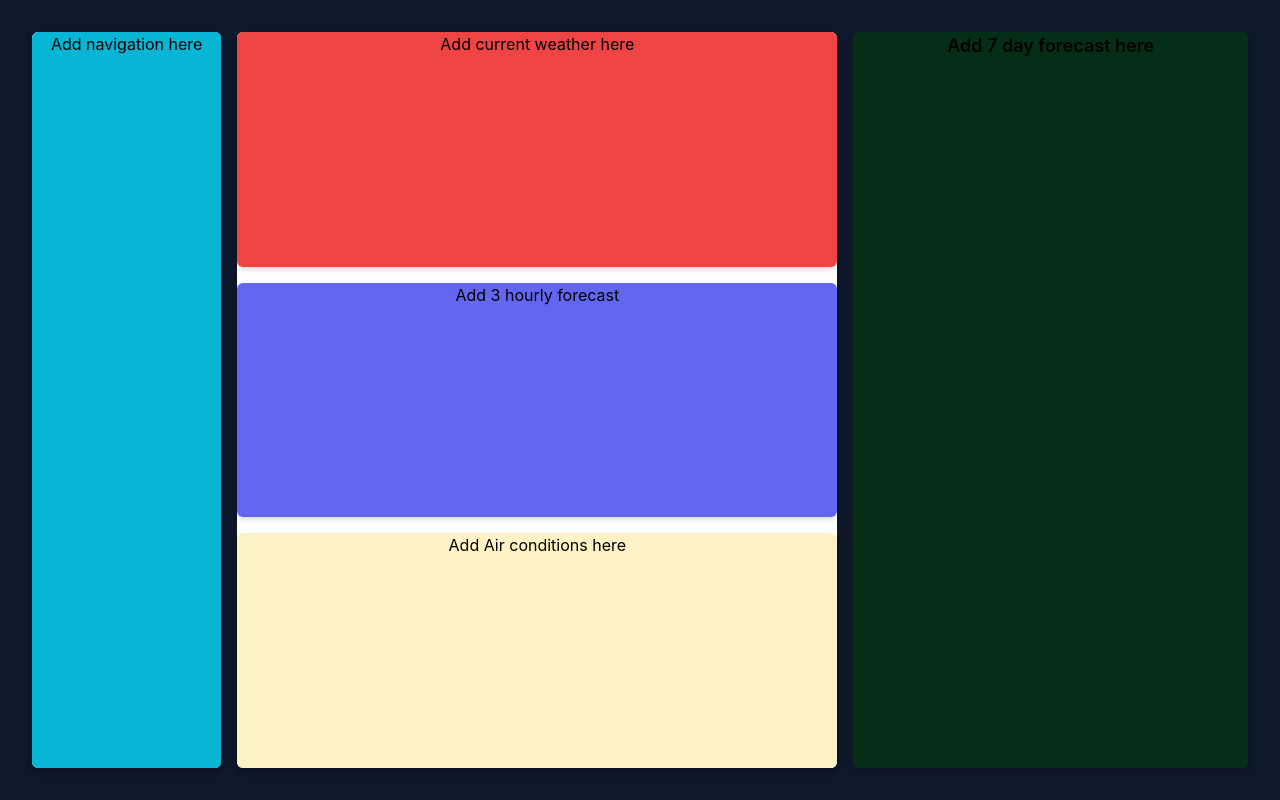
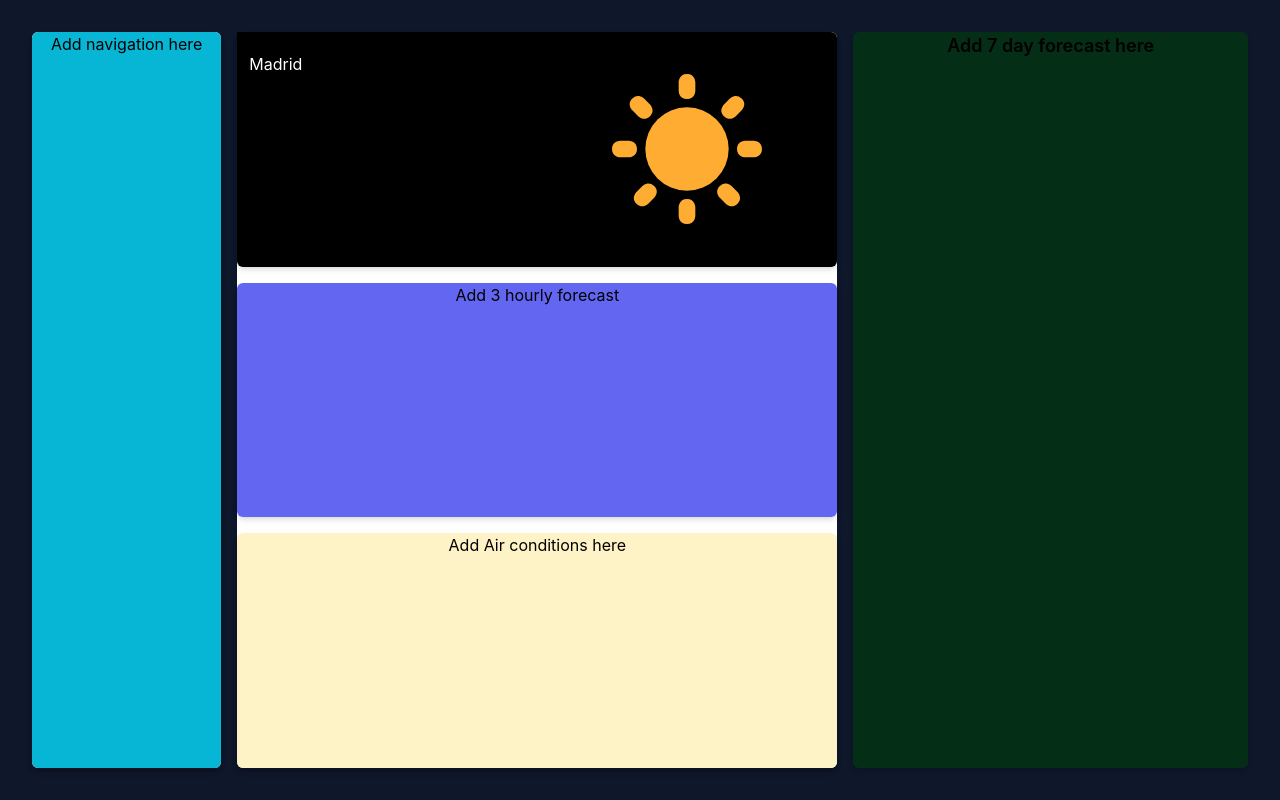
Before and after one commit to Drashti-Patel/Weather-App-React, a React (Create React App) app: page / in a window 1280 px wide. Built offline with nearby package versions, Linux system fonts and the light colour scheme; no server answers.

Commit message:
Current weather component (#3)
* add current weather component

* - add weather component

* update weather component

* current weather component update

```diff
--- a/package.json
+++ b/package.json
@@ -10,6 +10,8 @@
     "@types/node": "^16.18.58",
     "@types/react": "^18.2.28",
     "@types/react-dom": "^18.2.13",
+    "axios": "^1.5.1",
+    "mdb-react-ui-kit": "^6.3.0",
     "react": "^18.2.0",
     "react-dom": "^18.2.0",
     "react-scripts": "5.0.1",
--- a/src/components/CurrentWeather.tsx
+++ b/src/components/CurrentWeather.tsx
@@ -1,9 +1,61 @@
 import React from 'react';
+import { useState, useEffect } from 'react';
+import axios from 'axios';
+import sunImage from '../assets/sun-svgrepo-com.svg'; // Import the image
+
+interface CurrentWeatherInfo {
+  name: string
+  main : {
+    temp: string,
+    feels_like: string
+  }
+  weather: [
+    {
+      description: string
+    }
+  ]
+}
 
 const CurrentWeather: React.FC = () => {
+  const [data, setData] = useState<CurrentWeatherInfo>();
+
+    const fetchData = async () => {
+      try {
+        const response = await axios.get(
+          'https://api.openweathermap.org/data/2.5/weather?q=jyväskylä&units=imperial&appid=895284fb2d2c50a520ea537456963d9c'
+          );
+        setData(response.data);
+      } catch (error) {
+        console.error(error);
+      }
+    };
+
+    useEffect(() => {
+      fetchData();
+    }, []);
+
+
   return (
-    <div className="w-full bg-red-500 shadow-md rounded-md">
-      Add current weather here
+    <div className="w-full bg-black shadow-md rounded-md grid grid-cols-2 ">
+      <div className="grid grid-rows-2 grid-flow-col bg-black-400 col-span-1">
+        <div className="bg-black">
+          <div className="flex flex-col items-start ml-3 mt-5 text-white">
+            <h1>{data? data.name : "Madrid"}</h1>
+
+            <div className="text-gray-400">
+            {data ? <h5>{data.weather ? "Weather: "+data.weather[0].description : "snow"}</h5> : null}
+            </div>
+          </div>
+        </div>
+
+        <div className="w-full h-full ml-3 bg-black flex flex-col justify-center items-start text-white">
+        {data ? <h1>{data.main ? "Temprature: "+data.main.temp : "5"}°F</h1> : null}
+        {data ? <h1>{data.main ? "Feels like: "+data.main.feels_like : "7"}°F</h1> : null}
+        </div>
+      </div>
+      <div className="flex flex-col justify-center items-center">
+        <img src={sunImage} alt="temperature" width={150} height={150}/>
+      </div>
     </div>
   );
 };
```
Also changed, not shown: src/assets/sun-svgrepo-com.svg (added), 1 other file (tests, documents, lock files or other folders).
